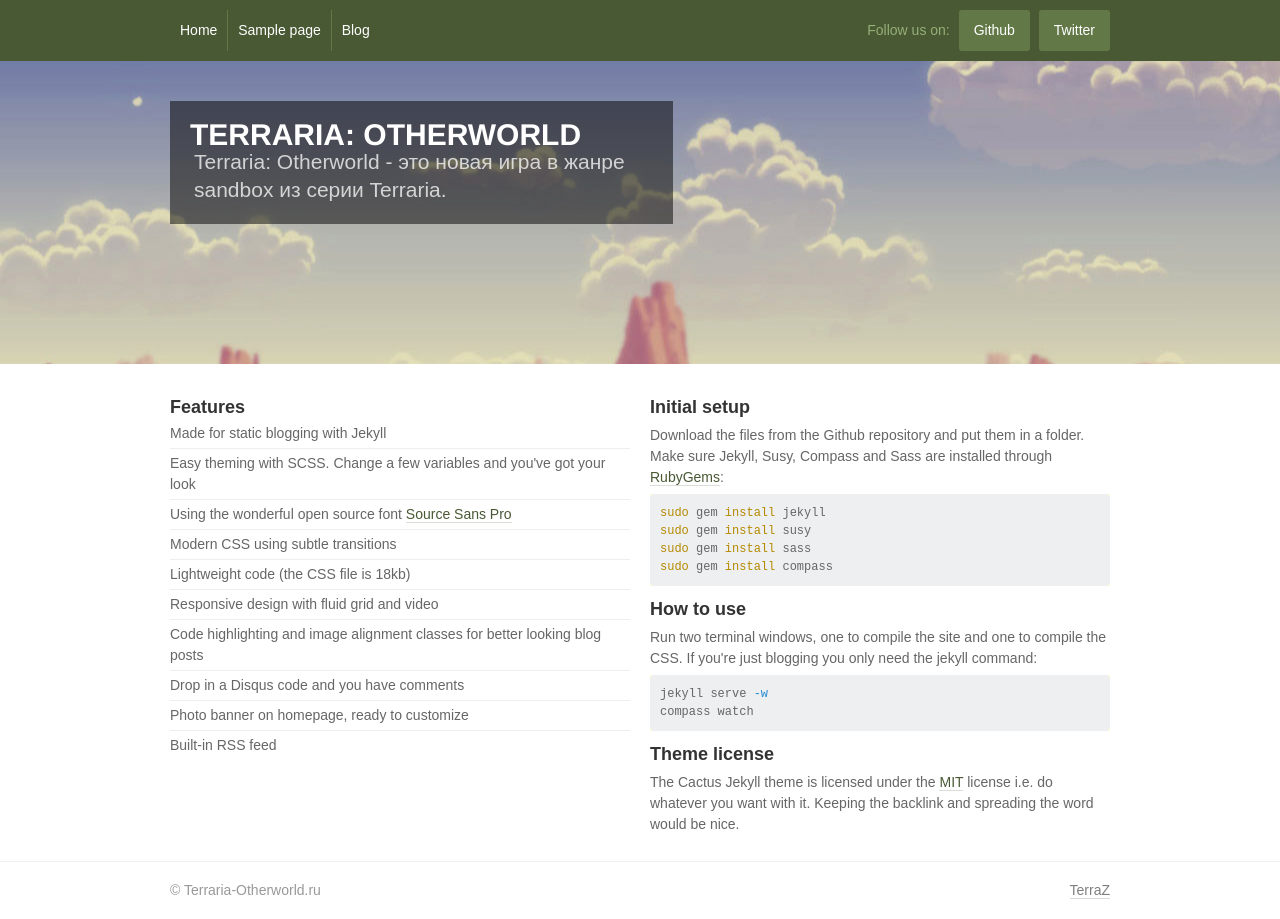
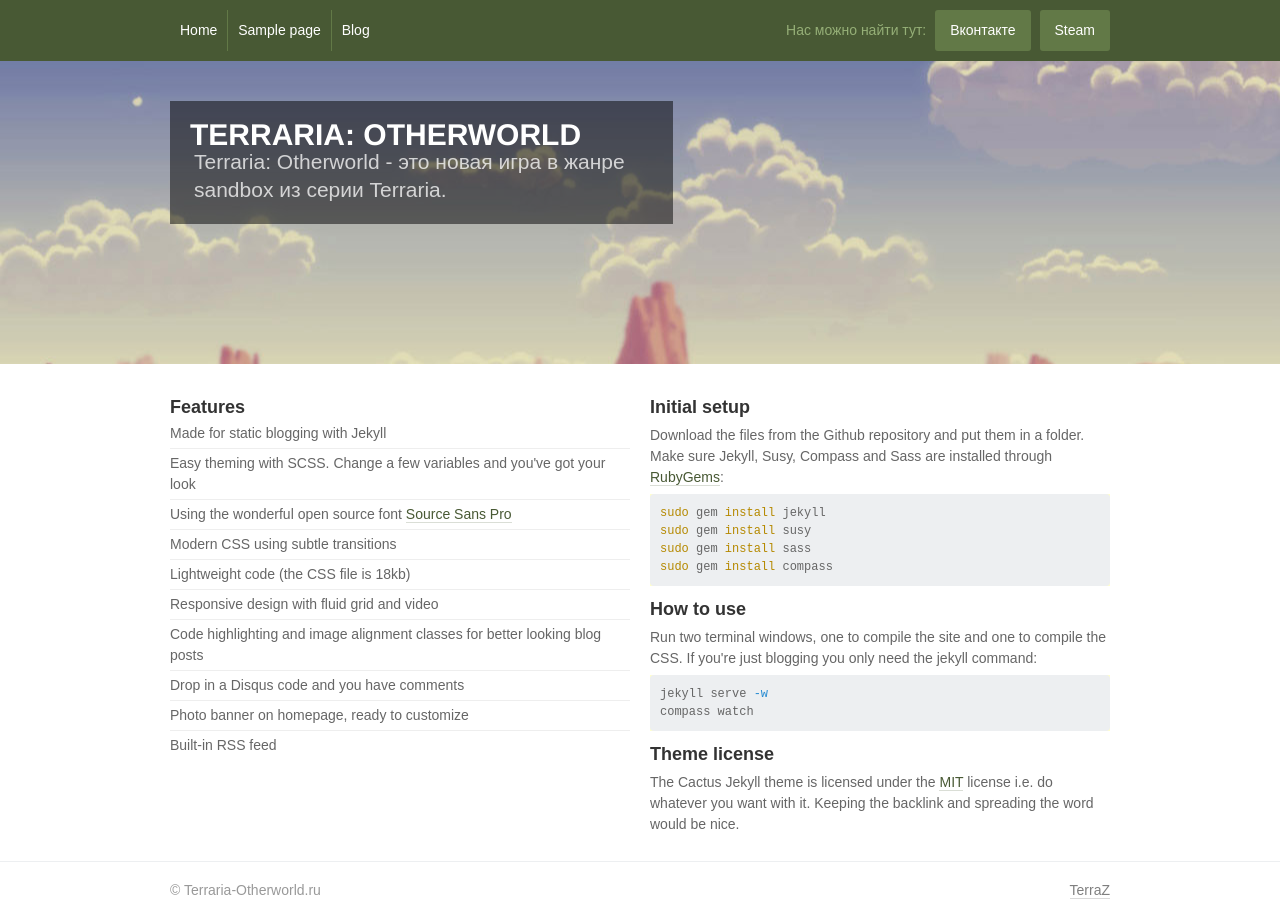
Before and after one commit to Xekep/www.terraria-otherworld.ru, a Jekyll site: the page built from index.html, in a window 1280 px wide. Built offline with Jekyll 4.4.1, drawn with Linux system fonts in a browser that asks for light colours; some web fonts are replaced.

Commit message:
Update header.html

```diff
--- a/_includes/header.html
+++ b/_includes/header.html
@@ -1,14 +1,14 @@
 <div id="header">
   <div class="inner-content">
     <nav id="nav">
-      <a {% if page.title == "Home" %}class="active"{% endif %} href="{{site.baseurl}}index.html">Home</a>
-      <a {% if page.title == "Sample page" %}class="active"{% endif %} href="{{site.baseurl}}sample-page.html">Sample page</a>
-      <a {% if page.title == "Blog" %}class="active"{% endif %} href="{{site.baseurl}}blog.html">Blog</a>
+      <a {% if page.title == "Главная" %}class="active"{% endif %} href="{{site.baseurl}}index.html">Home</a>
+      <a {% if page.title == "Скачать Terraria: Otherworld" %}class="active"{% endif %} href="{{site.baseurl}}skachat-terraria-otherworld.html">Sample page</a>
+      <a {% if page.title == "Новости" %}class="active"{% endif %} href="{{site.baseurl}}news.html">Blog</a>
     </nav>
     <div id="social">
-      <span>Follow us on:</span>
-      <a class="github" href="#">Github</a>
-      <a class="twitter" href="#">Twitter</a>
+      <span>Нас можно найти тут:</span>
+      <a class="github" href="https://vk.com/terraria_otherworld_ru">Вконтакте</a>
+      <a class="steam" href="http://steamcommunity.com/groups/terraria_otherworld">Steam</a>
     </div>
   </div>
 </div>
```
